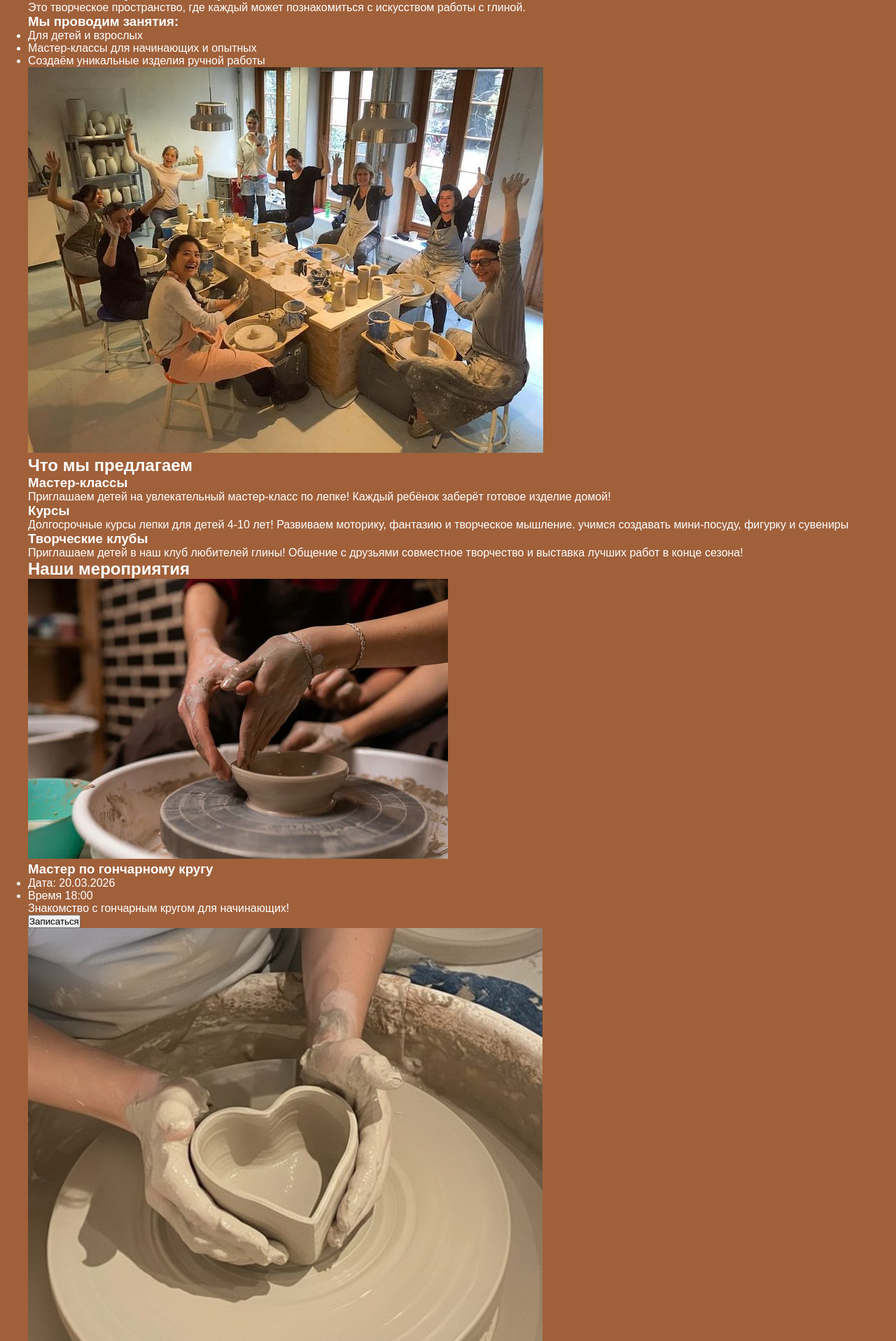
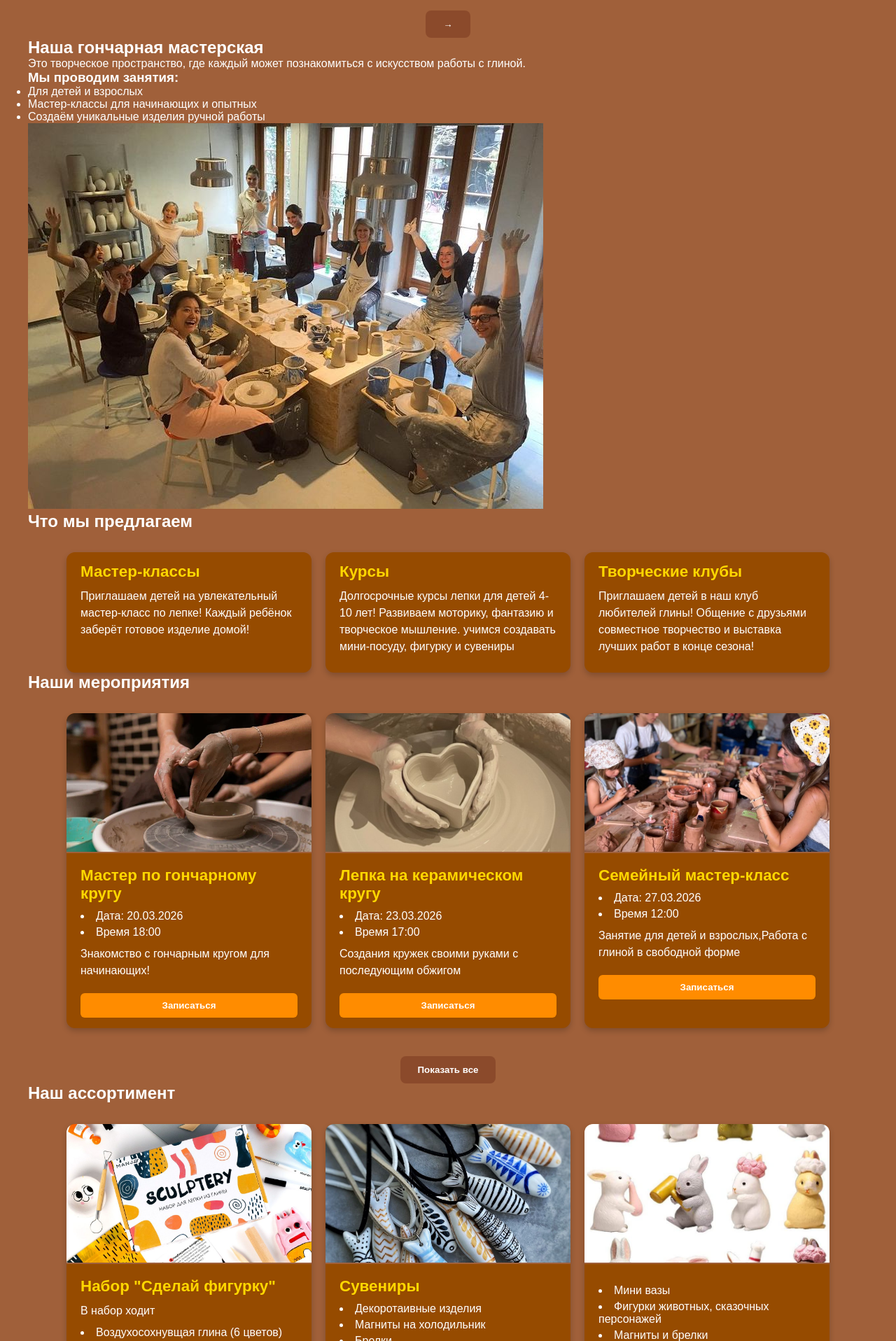
Before and after one commit to makoni2684/goncharsky, a PHP site: page / in a window 1280 px wide. Shown: the part 562-2478 px from the top of the page at 70% size. Run offline with PHP 8.4, Linux system fonts and the light colour scheme.

Commit message:
обнова css карточки

```diff
--- a/style.css
+++ b/style.css
@@ -63,3 +63,95 @@ font-size: 18px;
     max-height: 400px;
     object-fit: cover;
 }
+
+.cards {
+  display: flex;
+  flex-wrap: wrap;
+  gap: 20px;
+  justify-content: center;
+  margin-top: 30px;
+}
+
+.card {
+  background: #964b00;
+  border-radius: 12px;
+  overflow: hidden;
+  width: 350px;
+  box-shadow: 0 4px 8px rgba(0, 0, 0, 0.2);
+  transition: transform 0.3s ease, box-shadow 0.3s ease;
+  color: white;
+}
+
+.card:hover {
+  transform: translateY(-5px);
+  box-shadow: 0 8px 16px rgba(0, 0, 0, 0.3);
+}
+
+
+.card img {
+  width: 100%;
+  height: 200px;
+  object-fit: cover;
+  border-bottom: 2px solid #a0603a;
+}
+
+.card_text {
+  padding: 15px 20px;
+}
+
+.card h3 {
+  margin: 0 0 10px 0;
+  font-size: 1.4em;
+  color: #ffd700;
+}
+
+.card p {
+  margin: 10px 0;
+  line-height: 1.5;
+}
+
+.card ul {
+  list-style-position: inside;
+  padding-left: 0;
+  margin: 10px 0;
+}
+
+.card li {
+  margin-bottom: 5px;
+}
+
+
+.card button {
+  background-color: #ff8c00;
+  color: white;
+  border: none;
+  padding: 10px 20px;
+  border-radius: 6px;
+  cursor: pointer;
+  font-weight: bold;
+  transition: background-color 0.3s ease;
+  width: 100%;
+  margin-top: 10px;
+}
+
+.card button:hover {
+  background-color: #ffa500;
+}
+
+
+section button {
+  background-color: #8b4a2b;
+  color: white;
+  border: none;
+  padding: 12px 25px;
+  border-radius: 8px;
+  cursor: pointer;
+  font-weight: bold;
+  margin-top: 20px;
+  align-self: center;
+  transition: background-color 0.3s ease;
+}
+
+section button:hover {
+  background-color: #a0603a;
+}
```
Also changed, not shown: index.html (+0 -10 lines).
